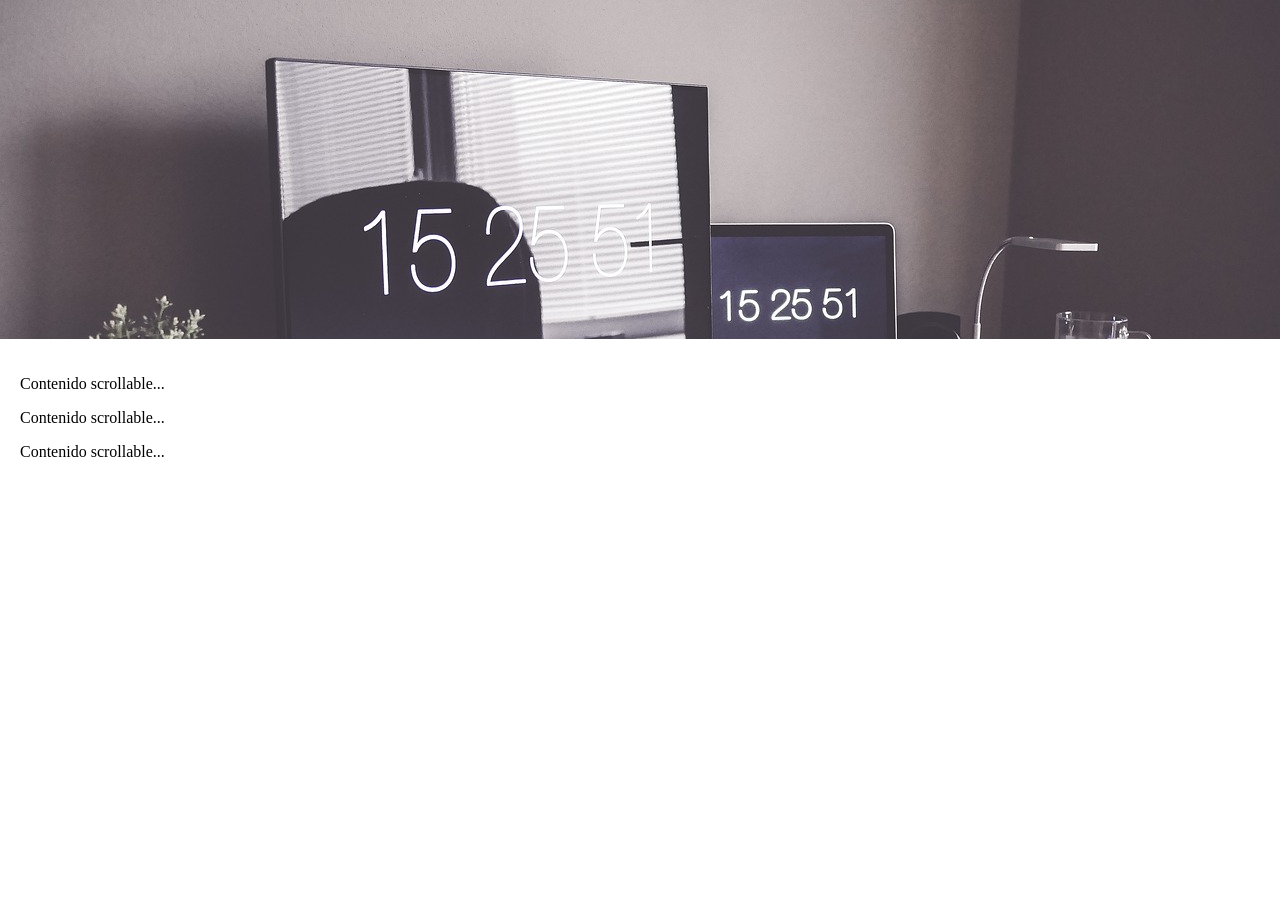
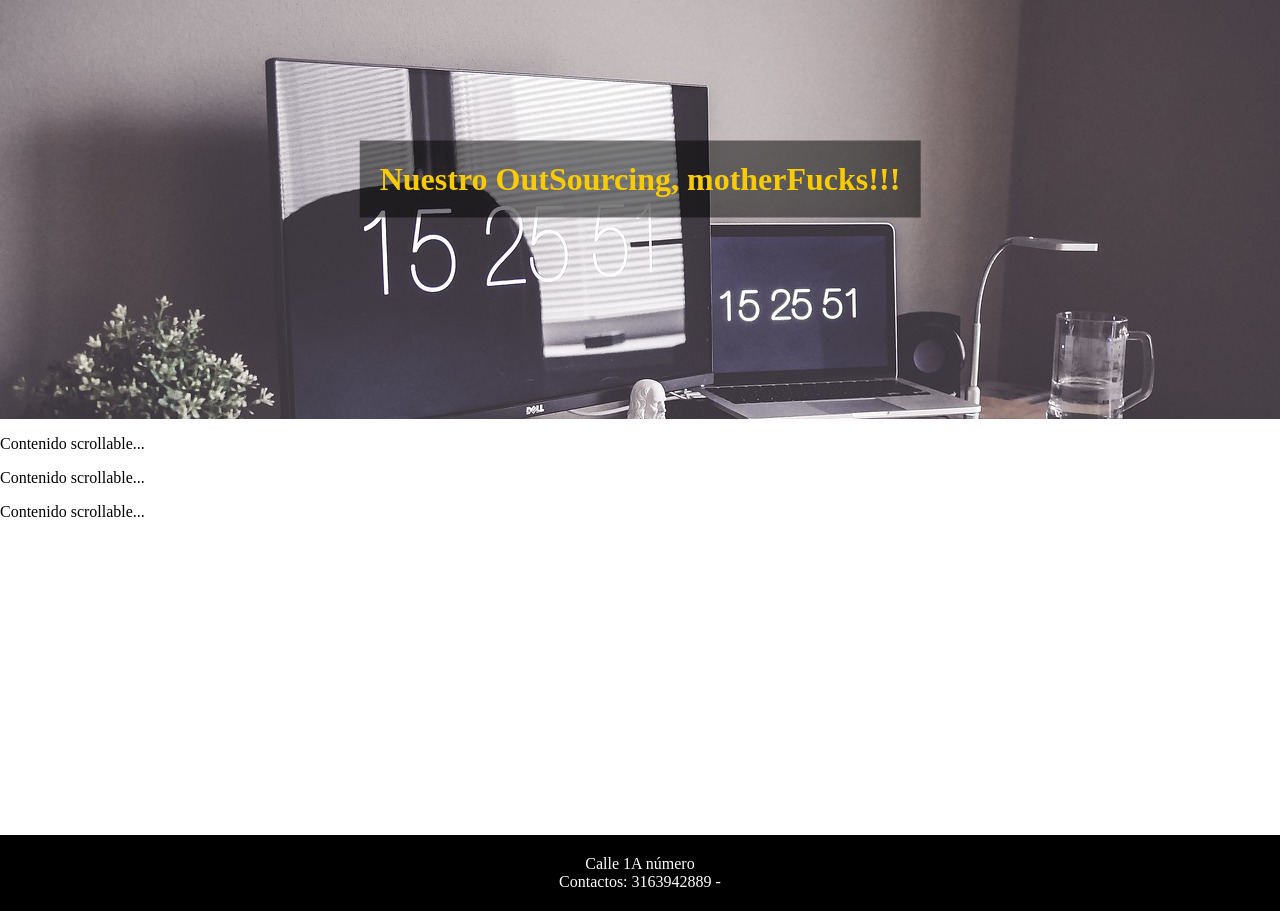
Before and after one commit to amigonelson1/out_sourcing, an Angular app in the folder out_sourcing.web/: page / in a window 1280 px wide. Shown: the part 61-972 px from the top of the page. Before the commit the page ends 900 px from the top, so only its background shows below. Built offline with nearby package versions, Linux system fonts and the light colour scheme.

Commit message:
otro commit

```diff
--- a/out_sourcing.web/src/app/pages/home/home.component.html
+++ b/out_sourcing.web/src/app/pages/home/home.component.html
@@ -1,17 +1,29 @@
 <div class="home-background">
     <div class="menu">
-        menu
+        <header>
+            menú
+        </header>
     </div>
     <!-- Contenido de tu página de inicio aquí -->
 
-
+    <div class="title-container">
+        <h1 class="title">Nuestro OutSourcing, motherFucks!!!</h1>
+    </div>
 
 
     <div class="content-overlay">
+        <div style="height: 400px;">
             <!-- Contenido de la sección superpuesta -->
             <p>Contenido scrollable...</p>
             <p>Contenido scrollable...</p>
             <p>Contenido scrollable...</p>
             <!-- Agrega más contenido si es necesario -->
         </div>
+
+        <footer class="footer">
+            Calle 1A número <br>
+            Contactos: 3163942889 -
+            <!-- Contenido del footer aquí -->
+        </footer>
     </div>
+</div>
--- a/out_sourcing.web/src/app/pages/home/home.component.scss
+++ b/out_sourcing.web/src/app/pages/home/home.component.scss
@@ -22,16 +22,38 @@
     z-index: 1000;
 }
 
+.title-container {
+    position: absolute;
+    top: 30%;
+    left: 50%;
+    transform: translate(-50%, -50%);
+    background-color: rgba(0, 0, 0, 0.5);
+    padding: 20px;
+    text-align: center;
+  }
+
+  .title {
+    color: rgb(248, 203, 3);
+    margin: 0;
+  }
+
 .content-overlay {
     position: absolute;
-    top: 50% ; /* Posiciona el div en la mitad de la pantalla */
+    top: 60% ;
     left: 0;
     background-color: white;
     width: 100%;
     max-width: 100%;
+    box-sizing: border-box;
+  }
+
+  .footer {
+    background-color: black;
+    color: white;
     padding: 20px;
-    overflow-y: auto; /* Hacer scrollable */
-    min-height: 50vh; /* Altura mínima del 50% del viewport height */
-    height: 500px;
-    box-sizing: border-box; /* Incluye el padding en el ancho */
+    text-align: center;
+    width: 100%;
+    max-width: 100%;
+    box-sizing: border-box;
+    position: absolute;
   }
```
Lines whose indentation alone changed are shown as unchanged.
